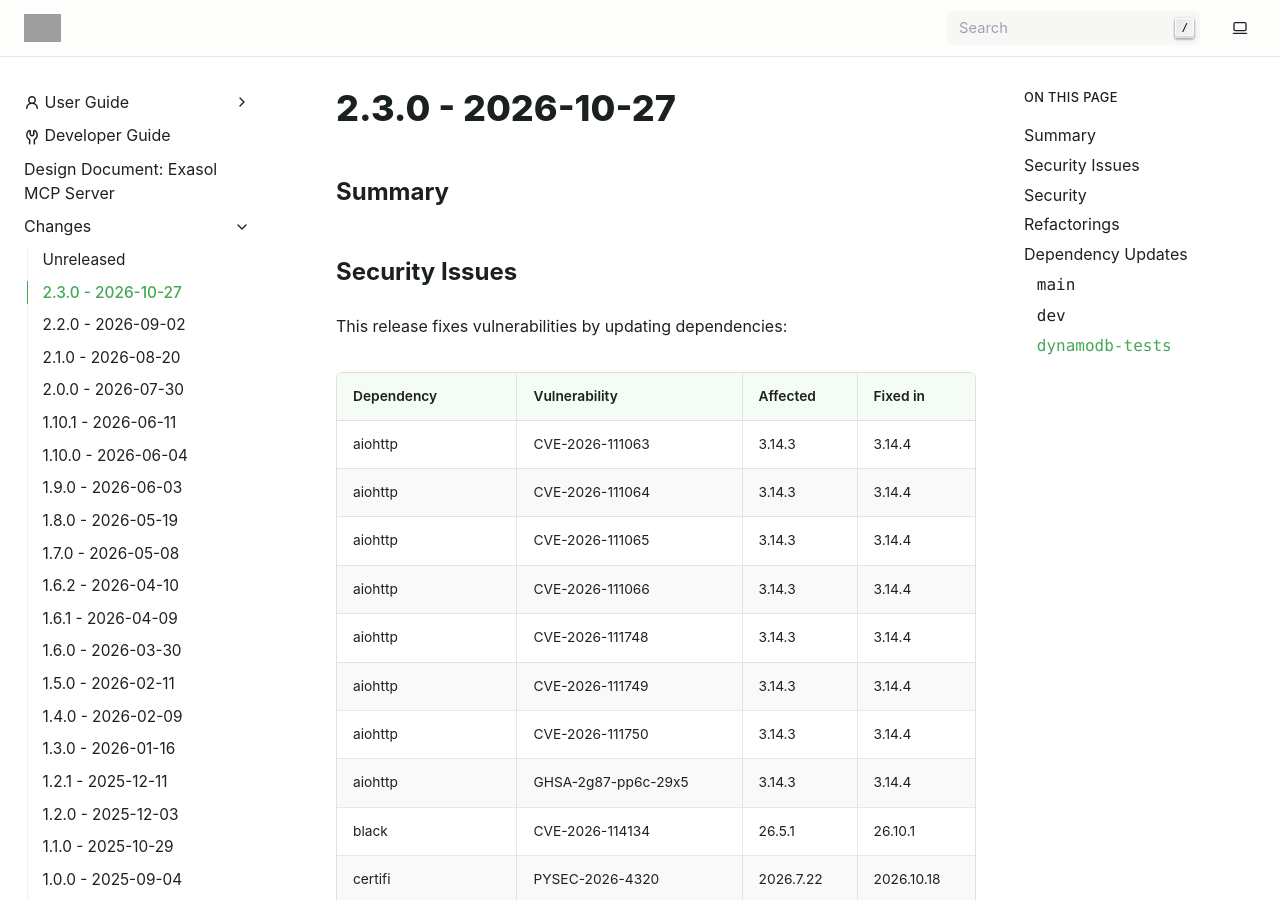
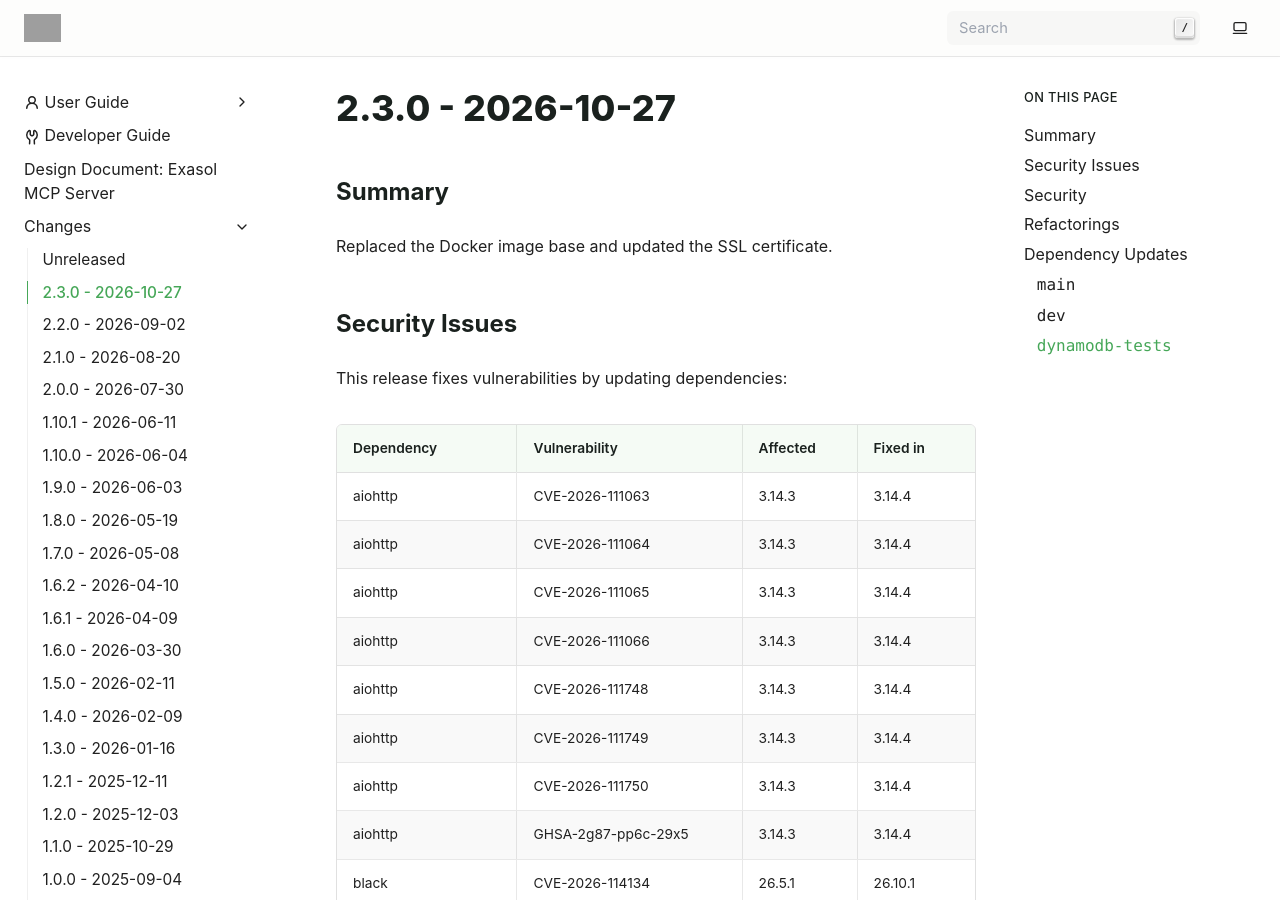
Before and after one commit to exasol/mcp-server, a Sphinx documentation site: the page built from doc/changes/changes_2.3.0.md, in a window 1280 px wide and 900 px high. Built offline with Sphinx 7.4.7, drawn with Linux system fonts in a browser that asks for light colours; some of the changed text lies outside the part shown; grey boxes are pictures that could not be loaded.

Commit message:
#308 Updated the changelog record

```diff
--- a/doc/changes/changes_2.3.0.md
+++ b/doc/changes/changes_2.3.0.md
@@ -1,6 +1,8 @@
 # 2.3.0 - 2026-10-27
 
 ## Summary
+
+Replaced the Docker image base and updated the SSL certificate.
 
 ## Security Issues
 
@@ -71,7 +73,8 @@
 
 ## Security
 
-* #295: Replaced the Docker image's base with `gcr.io/distroless/python3-debian13`.
+* #295: Replaced the Docker image's base with `gcr.io/distroless/python3-debian13`
+* #308: Updated SSL certificates signed with eMudhra root certificate
 
 ## Refactorings
 
```
